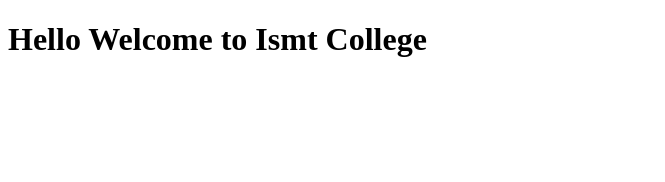
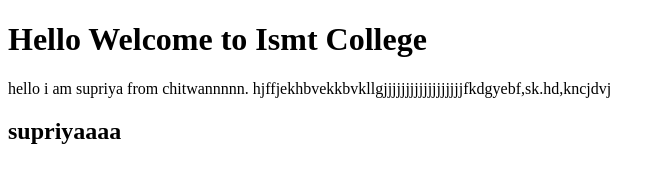
Before and after one commit to Supriyagtm462/SecondSecC, a plain HTML site: page index.html in a window 1280 px wide. Shown: the whole page, without its empty margins (0-665 px from the left). Drawn offline with Linux system fonts and the light colour scheme.

Commit message:
second commit

```diff
--- a/index.html
+++ b/index.html
@@ -7,5 +7,7 @@
 </head>
 <body>
     <h1>Hello Welcome to Ismt College</h1>
+    <p> hello i am supriya from chitwannnnn. hjffjekhbvekkbvkllgjjjjjjjjjjjjjjjjjjfkdgyebf,sk.hd,kncjdvj</p>
+    <h2> supriyaaaa</h2>
 </body>
 </html>
```
